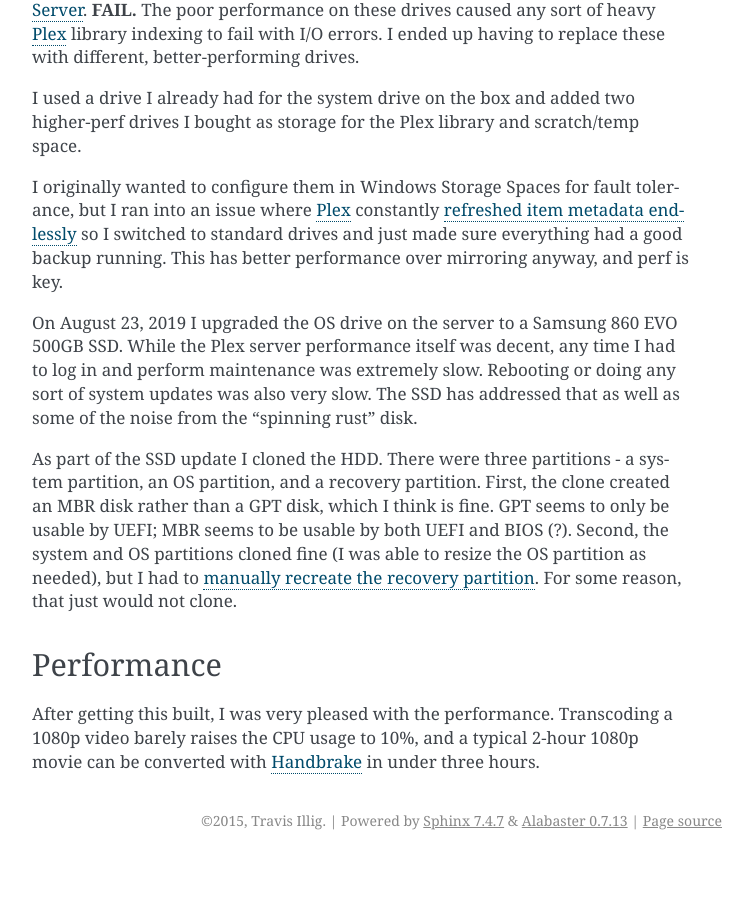
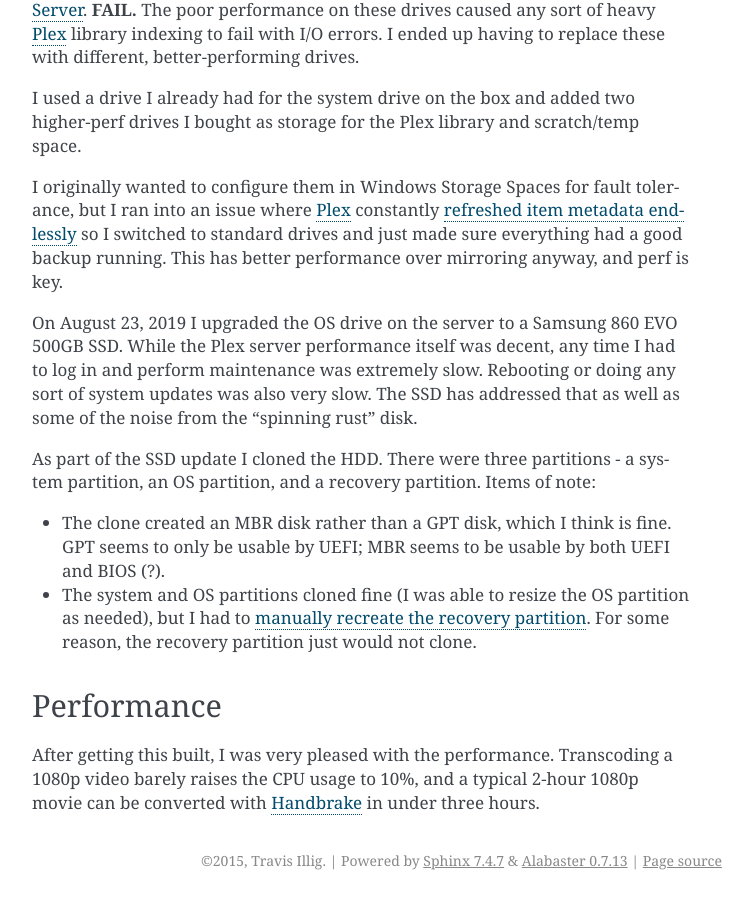
Before and after one commit to tillig/mediacenter, a Sphinx documentation site: the page built from docs/hardware/server/megaplex.rst, in a window 1280 px wide and 900 px high, scrolled down 1290 px. Shown: the whole window, without its empty margins (388-1141 px from the left). Built offline with Sphinx 7.4.7, drawn with Linux system fonts in a browser that asks for light colours; before the commit the page ends 2150 px from its top, so only the background shows below that.

Commit message:
Formatting update.

```diff
--- a/docs/hardware/server/megaplex.rst
+++ b/docs/hardware/server/megaplex.rst
@@ -43,7 +43,10 @@
 
 On August 23, 2019 I upgraded the OS drive on the server to a Samsung 860 EVO 500GB SSD. While the Plex server performance itself was decent, any time I had to log in and perform maintenance was extremely slow. Rebooting or doing any sort of system updates was also very slow. The SSD has addressed that as well as some of the noise from the "spinning rust" disk.
 
-As part of the SSD update I cloned the HDD. There were three partitions - a system partition, an OS partition, and a recovery partition. First, the clone created an MBR disk rather than a GPT disk, which I think is fine. GPT seems to only be usable by UEFI; MBR seems to be usable by both UEFI and BIOS (?). Second, the system and OS partitions cloned fine (I was able to resize the OS partition as needed), but I had to `manually recreate the recovery partition <https://michaelreichenbach.de/how-to-extend-windows-partition-blocked-by-recovery-partition/>`_. For some reason, that just would not clone.
+As part of the SSD update I cloned the HDD. There were three partitions - a system partition, an OS partition, and a recovery partition. Items of note:
+
+- The clone created an MBR disk rather than a GPT disk, which I think is fine. GPT seems to only be usable by UEFI; MBR seems to be usable by both UEFI and BIOS (?).
+- The system and OS partitions cloned fine (I was able to resize the OS partition as needed), but I had to `manually recreate the recovery partition <https://michaelreichenbach.de/how-to-extend-windows-partition-blocked-by-recovery-partition/>`_. For some reason, the recovery partition just would not clone.
 
 Performance
 ===========
```
